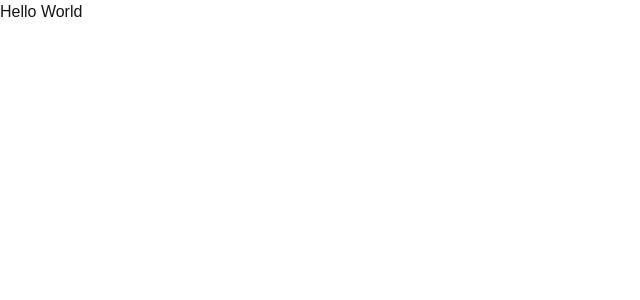
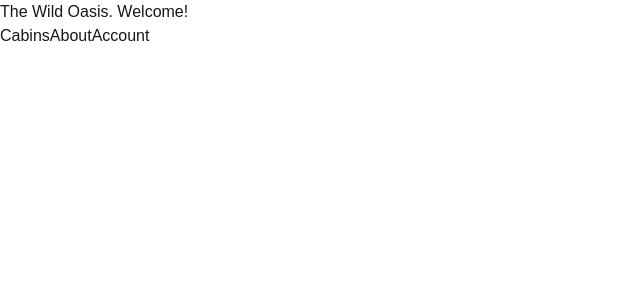
Before and after one commit to duyen0629/nextjs-draft, a Next.js app: page / in a window 1280 px wide. Shown: the top 300 px of the page, without its empty margins (0-640 px from the left). Built offline with nearby package versions, Linux system fonts and the light colour scheme.

Commit message:
Navigate with Link

```diff
--- a/app/page.tsx
+++ b/app/page.tsx
@@ -1,7 +1,12 @@
+import Link from "next/link";
+
 export default function Home() {
   return (
     <div>
-      <h1>Hello World</h1>
+      <h1>The Wild Oasis. Welcome!</h1>
+      <Link href="/cabins">Cabins</Link>
+      <Link href="/about">About</Link>
+      <Link href="/account">Account</Link>
     </div>
   );
 }
```
